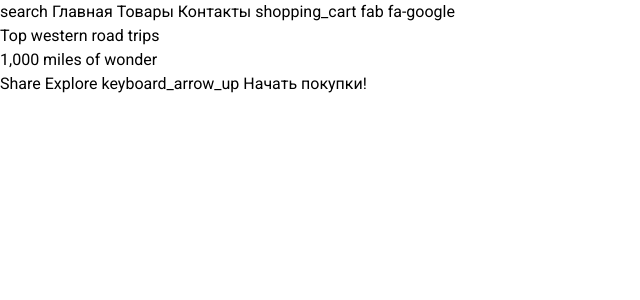
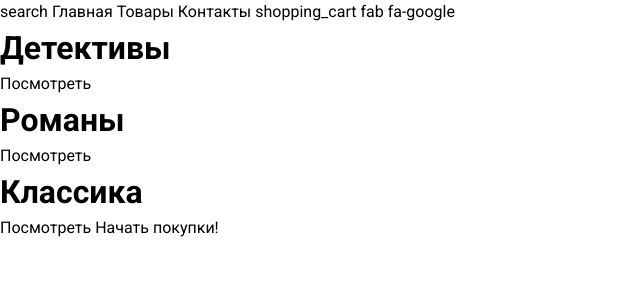
Before and after one commit to NataliaLerner/StudyAppShop, a Flask app: page / in a window 1280 px wide. Shown: the top 300 px of the page, without its empty margins (0-640 px from the left). Run offline with Flask 2, Linux system fonts and the light colour scheme; parts of the project's set-up code (start-up, migrations or seed data) failed here and were passed over; some libraries are stand-ins or nearby versions.

Commit message:
[edit] Обновил вид главной страницы

```diff
--- a/start.py
+++ b/start.py
@@ -1,4 +1,4 @@
-from flask import Flask, render_template, session, redirect, url_for
+from flask import Flask, render_template, session, redirect, url_for, request
 
 from core import ListBooks, User
 from core import DbApi
@@ -9,7 +9,7 @@ app = Flask(__name__)
 @app.route('/')
 def index():
     session['shopping'] = {'1':[],'2':[]}
-    return render_template('index.html')
+    return render_template('index.html', show = False)
 
 @app.route('/shop')
 def shop():
@@ -45,6 +45,11 @@ def logout():
         session.pop('user')
     return redirect('/')
 
+@app.route('/show_info_card', methods=['GET'])
+def show_info_card():
+    print(request.args.get('show'))
+    return redirect('/')#render_template('index.html', show = True if request.args.get('show') == 'False' else False)
+
 if __name__ == '__main__':
     app.secret_key = '5e8d527e-7dc4-4be5-8364-44ae3dcb43d0'
     db = DbApi()
--- a/templates/index.html
+++ b/templates/index.html
@@ -1,51 +1,75 @@
 {% extends "base.html" %}
 {% block content %}
-
-
+{% set vars = {'show': False} %}
 <v-carousel>
     <v-carousel-item src="https://encrypted-tbn0.gstatic.com/images?q=tbn:ANd9GcS2HajqSMRIru_PmCnDtugiJLg9j6oV_d92n_PpZzhYqCC1zID6"></v-carousel-item>
     <v-carousel-item src="https://i.ytimg.com/vi/M8pWfDdTxKk/maxresdefault.jpg"></v-carousel-item>
     <v-carousel-item src="https://st.weblancer.net/download/477865_935xp.jpg"></v-carousel-item>
 </v-carousel>
-
-<v-div>
-<v-layout class="mt-4 mb-4" row>
-    <v-flex xs12 sm6 offset-sm3>
-      <v-card>
-        <v-img
-          src="https://cdn.vuetifyjs.com/images/cards/sunshine.jpg"
-          height="200px"
-        >
-        </v-img>
-
-        <v-card-title primary-title>
-          <div>
-            <div class="headline">Top western road trips</div>
-            <span class="grey--text">1,000 miles of wonder</span>
-          </div>
-        </v-card-title>
-
-        <v-card-actions>
-          <v-btn flat>Share</v-btn>
-          <v-btn flat color="purple">Explore</v-btn>
-          <v-spacer></v-spacer>
-          <v-btn icon @click="show = !show">
-            <v-icon>{{ 'keyboard_arrow_down' if show else 'keyboard_arrow_up' }}</v-icon>
-          </v-btn>
-        </v-card-actions>
-
-        <v-slide-y-transition>
-          <v-card-text v-show="show">
-            I'm a thing. But, like most politicians, he promised more than he could deliver. You won't have time for sleeping, soldier, not with all the bed making you'll be doing. Then we'll go with that data file! Hey, you add a one and two zeros to that or we walk! You're going to do his laundry? I've got to find a way to escape.
-          </v-card-text>
-        </v-slide-y-transition>
-      </v-card>
-    </v-flex>
-  </v-layout>
-</v-div>
+<v-container grid-list-md text-xs-center class="mt-4 mb-4">
+	<v-layout row wrap>
+	    <v-card class="mx-auto mt-3" width=300>
+	        <v-img
+	          class="white--text"
+	          height="200px"
+	          src="https://detektiv.agency/wp-content/uploads/2017/03/Detektiv-Krym.jpg"
+	        >
+	          <v-container fill-height fluid>
+	            <v-layout fill-height>
+	              <v-flex xs12 align-center flexbox>
+	                <h1>Детективы</h1>
+	              </v-flex>
+	            </v-layout>
+	          </v-container>
+	        </v-img>
+	        <v-card-actions>
+	          <v-btn flat color="orange">Посмотреть</v-btn>
+	        </v-card-actions>
+	    </v-card>
 
 
-<v-parallax src="https://cdn.vuetifyjs.com/images/parallax/material.jpg" height="200">
+	    <v-card class="mx-auto mt-3" width=300>
+	        <v-img
+	          class="white--text"
+	          height="200px"
+	          src="https://i.pinimg.com/originals/7e/d3/dd/7ed3ddaaf16737bca15e06d2a598f8b9.jpg"
+	        >
+	          <v-container fill-height fluid>
+	            <v-layout fill-height>
+	              <v-flex xs12 align-center flexbox>
+	                <h1>Романы</h1>
+	              </v-flex>
+	            </v-layout>
+	          </v-container>
+	        </v-img>
+	        <v-card-actions>
+	          <v-btn flat color="orange">Посмотреть</v-btn>
+	        </v-card-actions>
+	    </v-card>
+
+	    <v-card class="mx-auto mt-3" width=300>
+	        <v-img
+	          class="white--text"
+	          height="200px"
+	          src="https://www.muzklondike.ru/u/image2016/Musica_Viva/23_03_musica_viva.jpg"
+	        >
+	          <v-container fill-height fluid>
+	            <v-layout fill-height>
+	              <v-flex xs12 align-center flexbox>
+	                <h1>Классика</h1>
+	              </v-flex>
+	            </v-layout>
+	          </v-container>
+	        </v-img>
+	        <v-card-actions>
+	          <v-btn flat color="orange">Посмотреть</v-btn>
+	        </v-card-actions>
+	    </v-card>
+
+	</v-layout>
+</v-container>
+
+<v-parallax src="https://ichigarev.ru/wp-content/uploads/2018/05/background-material-design-6.jpg" height="200">
 	<v-layout align-center column justify-center>
 		<v-btn large color="primary" href="/shop">
 			Начать покупки!
```
